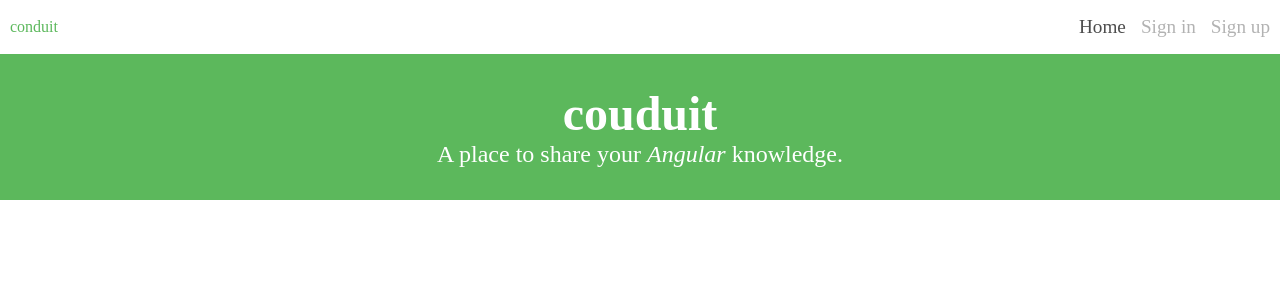
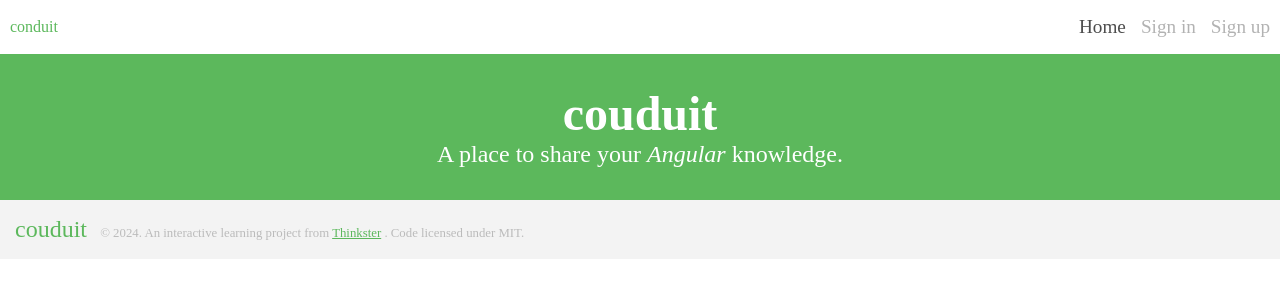
Before and after one commit to yt531/mcu-112-web-12130021-final, an Angular app: page /home in a window 1280 px wide. Shown: the top 300 px of the page. Built offline with nearby package versions, Linux system fonts and the light colour scheme.

Commit message:
feat(footer): 頁尾元件實作新增

```diff
--- a/src/app/app.component.html
+++ b/src/app/app.component.html
@@ -1,2 +1,3 @@
 <app-nav-bar></app-nav-bar>
 <router-outlet></router-outlet>
+<app-footer></app-footer>
--- a/src/app/app.component.ts
+++ b/src/app/app.component.ts
@@ -2,11 +2,12 @@ import { Component } from '@angular/core';
 import { RouterOutlet } from '@angular/router';
 
 import { NavBarComponent } from './nav-bar/nav-bar.component';
+import { FooterComponent } from './footer/footer.component';
 
 @Component({
   selector: 'app-root',
   standalone: true,
-  imports: [RouterOutlet, NavBarComponent],
+  imports: [RouterOutlet, NavBarComponent, FooterComponent],
   templateUrl: './app.component.html',
   styleUrls: ['./app.component.css'],
 })
--- /dev/null
+++ b/src/app/footer/footer.component.css
@@ -0,0 +1,17 @@
+:host {
+  display: block;
+  background-color: #f3f3f3;
+  padding: 1rem 15px;
+  font-size: 1.5rem;
+}
+
+a {
+  color: #5cb85c;
+}
+
+span {
+  margin-left: 10px;
+  font-size: 0.8rem;
+  font-weight: 300;
+  color: #bbb;
+}
--- /dev/null
+++ b/src/app/footer/footer.component.html
@@ -0,0 +1,6 @@
+<a>couduit</a>
+<span>
+  © 2024. An interactive learning project from
+  <a href="https://thinkster.io">Thinkster</a>
+  . Code licensed under MIT.
+</span>
```
Also changed, not shown: src/app/footer/footer.component.ts (added, +13 -0 lines), 1 other file (tests, documents, lock files or other folders).
